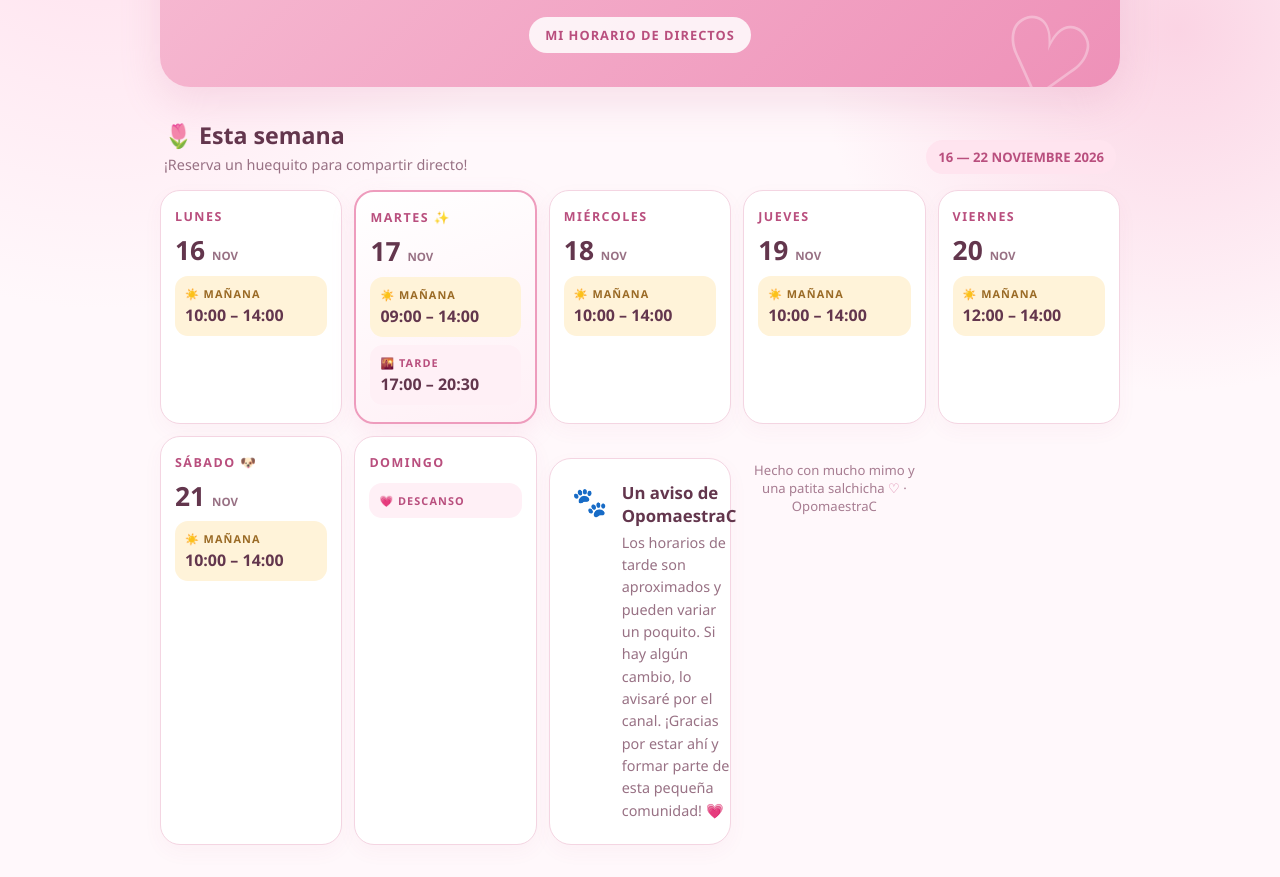
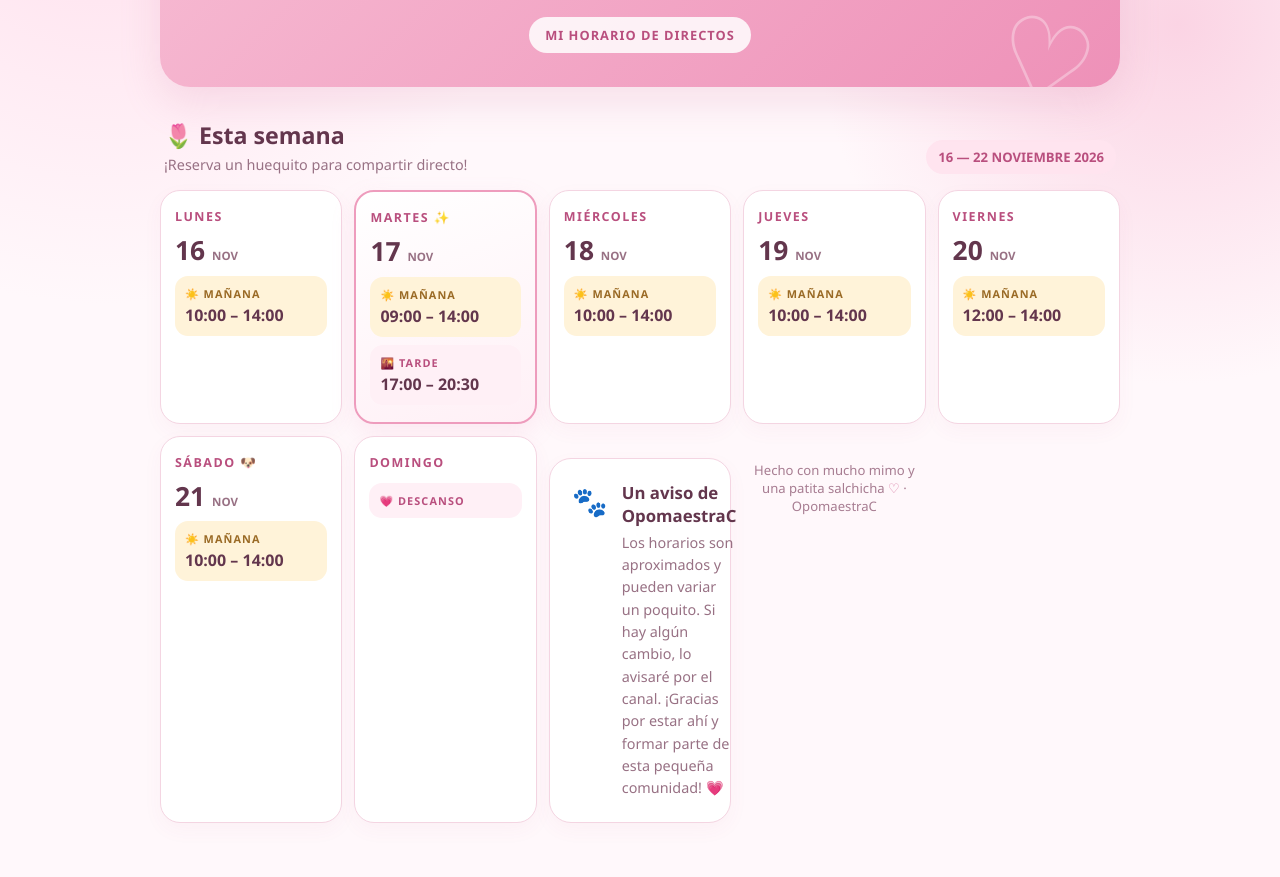
Before and after one commit to crpsuniversidad/horario, a plain HTML site: page index.html in a window 1280 px wide. Shown: the part 210-1087 px from the top of the page. After the commit the page ends 1065 px from the top, so only its background shows below. Drawn offline with Linux system fonts and the light colour scheme.

Commit message:
Revise note about schedule variability
Updated the note to clarify that schedules are approximate.

```diff
--- a/index.html
+++ b/index.html
@@ -40,7 +40,7 @@
   <article class="day"><div class="day-name">SÁBADO 🐶</div><div class="date">21 <small>NOV</small></div><div class="sessions"><div class="session morning"><div class="period">☀️ Mañana</div><div class="time">10:00 – 14:00</div></div></div></article>
   <article class="day"><div class="day-name">DOMINGO</div><div class="sessions"><div class="session"><div class="period">💗 Descanso</div></div></div></article>
 
-<aside class="note"><div class="note-icon">🐾</div><div><h3>Un aviso de OpomaestraC</h3><p>Los horarios de tarde son aproximados y pueden variar un poquito. Si hay algún cambio, lo avisaré por el canal. ¡Gracias por estar ahí y formar parte de esta pequeña comunidad! 💗</p></div></aside>
+<aside class="note"><div class="note-icon">🐾</div><div><h3>Un aviso de OpomaestraC</h3><p>Los horarios son aproximados y pueden variar un poquito. Si hay algún cambio, lo avisaré por el canal. ¡Gracias por estar ahí y formar parte de esta pequeña comunidad! 💗</p></div></aside>
 <footer class="footer">Hecho con mucho mimo y una patita salchicha <span class="paw">♡</span> · OpomaestraC</footer>
 </main>
 </body>
```
